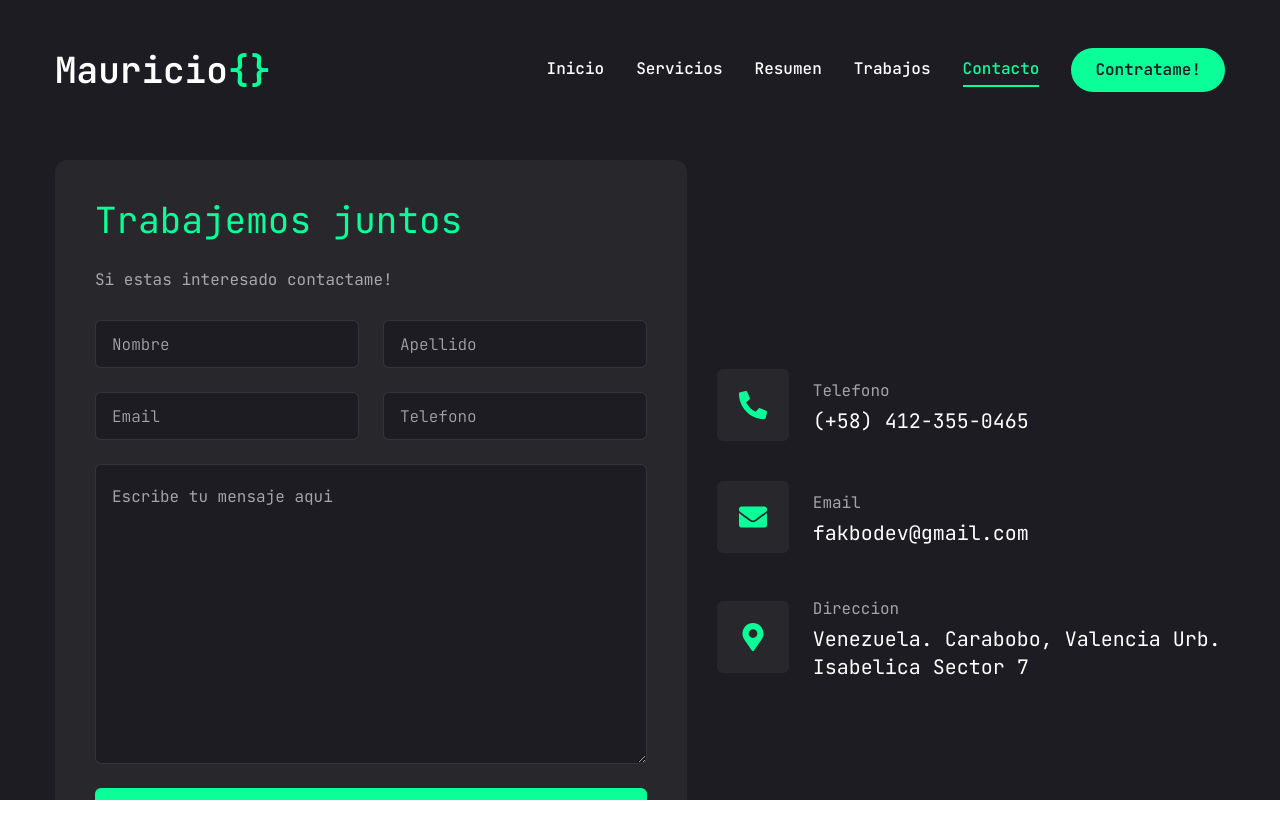
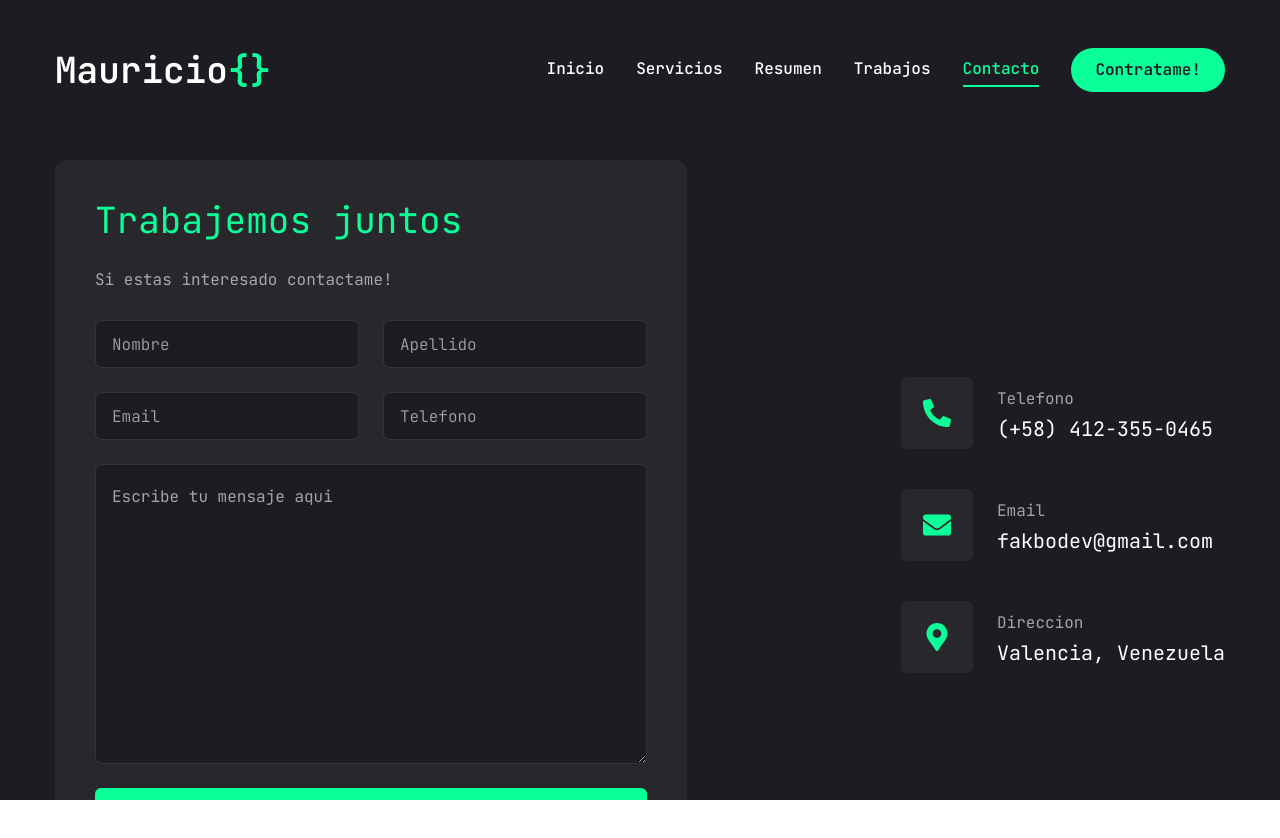
Before and after one commit to fakbo-dev/portfolio-2.0, a Next.js app: page /contact in a window 1280 px wide. Shown: the top 838 px of the page. Built offline with nearby package versions, Linux system fonts and the light colour scheme.

Commit message:
no doxearme

```diff
--- a/app/contact/page.jsx
+++ b/app/contact/page.jsx
@@ -20,7 +20,7 @@ const info = [
     {
         icon: <FaMapMarkerAlt />,
         title: "Direccion",
-        description: "Venezuela. Carabobo, Valencia Urb. Isabelica Sector 7",
+        description: "Valencia, Venezuela",
     },
 ]
 import { motion } from "framer-motion";
```
